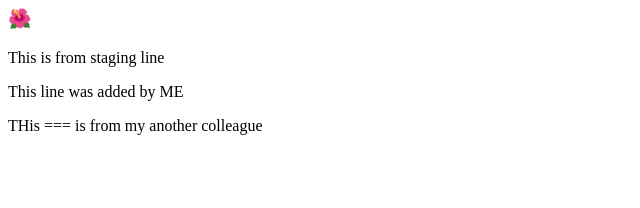
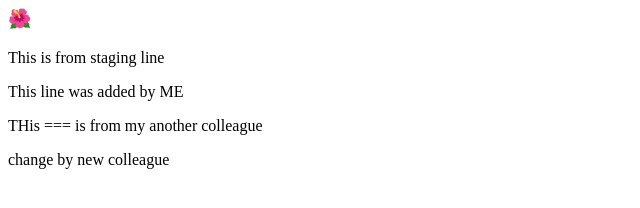
Before and after one commit to aminul157246/git-concept, a plain HTML site: page index.html in a window 1280 px wide. Shown: the whole page, without its empty margins (0-640 px from the left). Drawn offline with Linux system fonts and the light colour scheme.

Commit message:
new colleague change

```diff
--- a/index.html
+++ b/index.html
@@ -4,3 +4,4 @@
     This line was added by ME
 </p>
 <p>THis === is from my another colleague</p>
+<p>change by new colleague </p>
```
